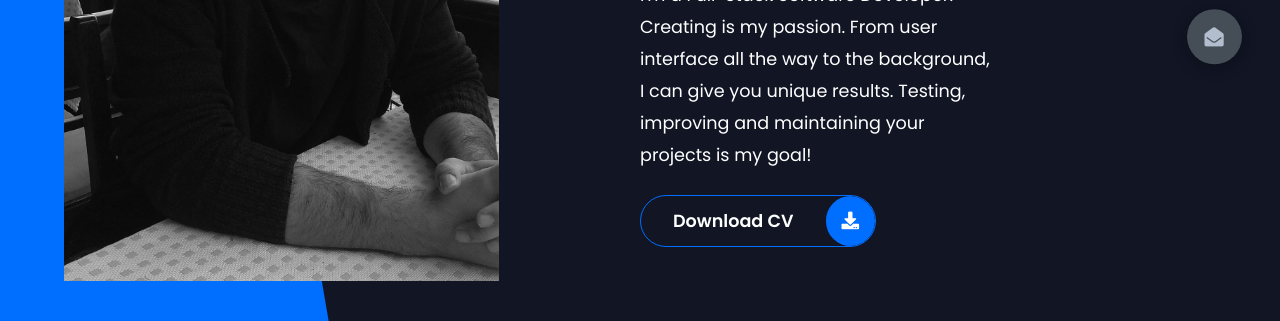
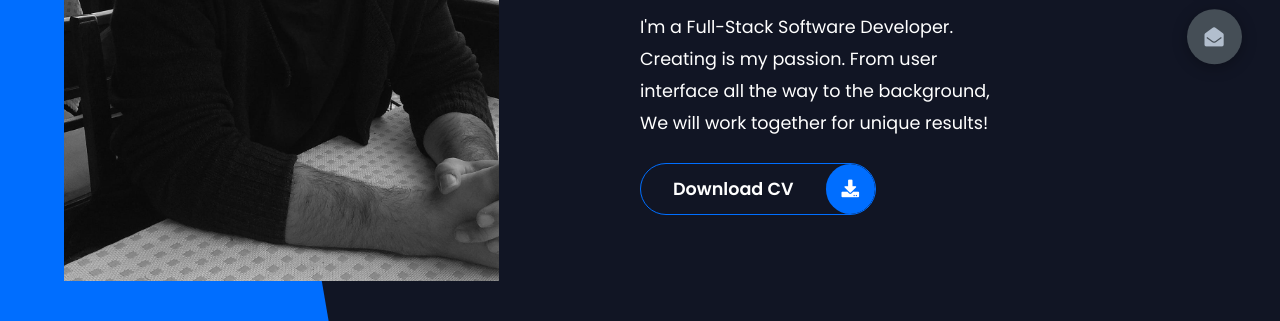
Before and after one commit to KonsGio/My-portfolio, a plain HTML site: page index.html in a window 1280 px wide. Shown: the part 479-800 px from the top of the page. Drawn offline with Linux system fonts and the light colour scheme.

Commit message:
Introductions changes

```diff
--- a/index.html
+++ b/index.html
@@ -28,7 +28,7 @@
                     Hello, I am <span>Kostas Giovanitsas.</span> A Software Developer.
                 </h1>
                 <p>
-                    I'm a Full-Stack Software Developer. Creating is my passion. From user interface all the way to the background, I can give you unique results. Testing, improving and maintaining your projects is my goal!
+                    I'm a Full-Stack Software Developer. Creating is my passion. From user interface all the way to the background, We will work together for unique results!
                 </p>
                 <div class="btn-con">
                     <a target="_blank" href="https://mega.nz/file/wp9ghTYS#dWq87ew3NwGbQDegGdoKXAhS7AzY50pXDM8G_z_Axaw" class="main-btn">
```
